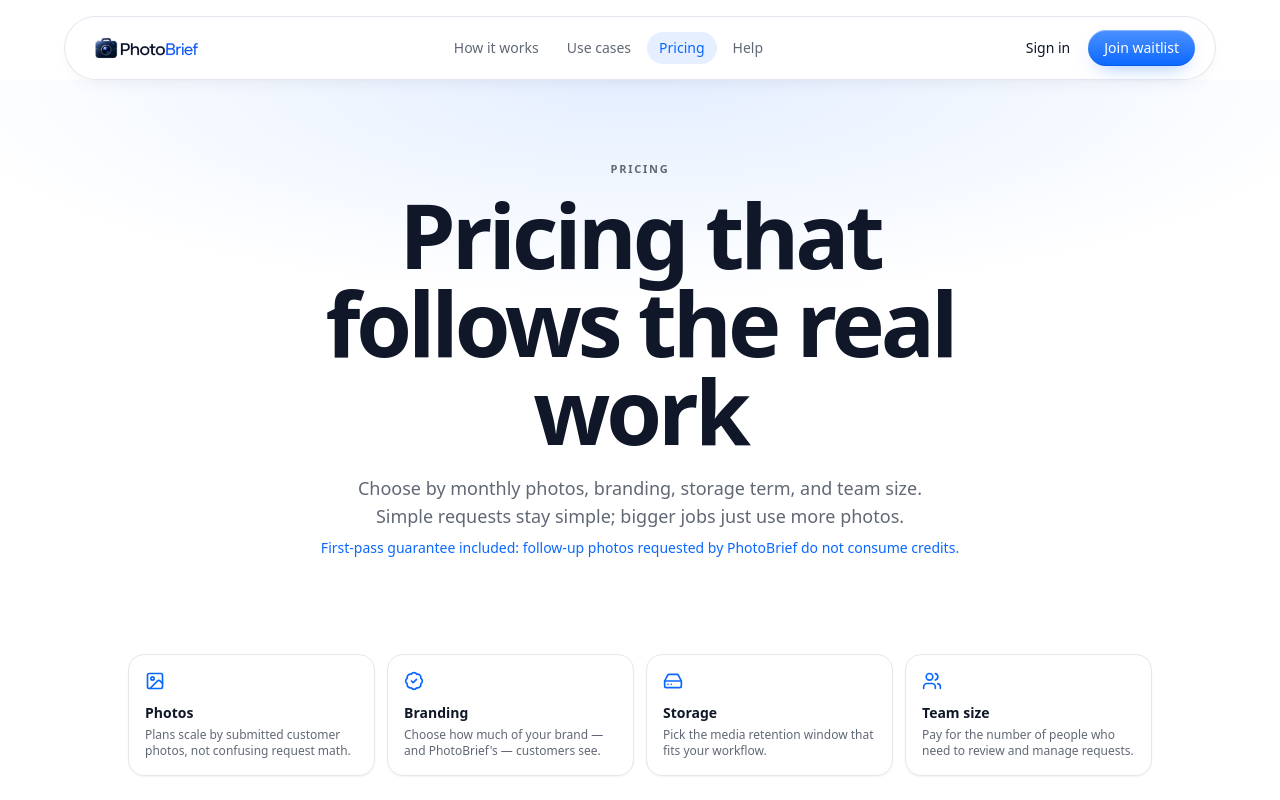
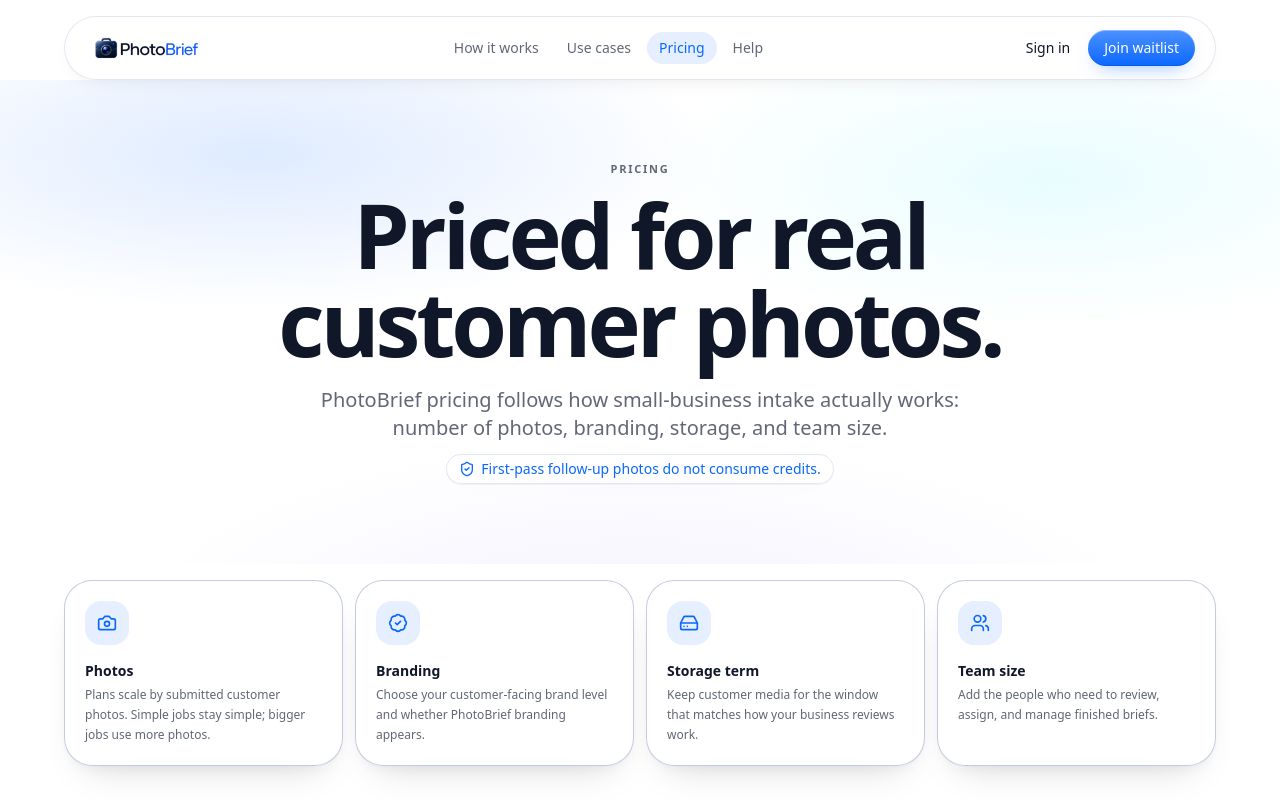
Before and after one commit to Rainbow-Meadow/photo-brief, a React (Vite) app: page /pricing in a window 1280 px wide. Shown: the top 800 px of the page. Built offline with nearby package versions, Linux system fonts and the light colour scheme; no server answers; the HTML template or start-up script is replaced by a standard one; what @lovable.dev/cloud-auth-js would draw is missing.

Commit message:
Polish pricing page around business structure

```diff
--- a/src/pages/Pricing.tsx
+++ b/src/pages/Pricing.tsx
@@ -1,6 +1,6 @@
 import { useMemo } from "react";
 import { NavLink } from "react-router-dom";
-import { ArrowRight, BadgeCheck, HardDrive, Image, ShieldCheck, Users } from "lucide-react";
+import { ArrowRight, BadgeCheck, Camera, HardDrive, ShieldCheck, Sparkles, Users } from "lucide-react";
 import { PricingCardGrid } from "@/components/pricing/PricingCardGrid";
 import { PageMeta } from "@/hooks/seo/usePageMeta";
 import { buildFaqJsonLd } from "@/hooks/seo/buildFaqJsonLd";
@@ -8,66 +8,54 @@ import { faqItems } from "@/features/help/content/faq";
 
 import { Button } from "@/components/ui/button";
 import { signupCtaTarget, signupCtaLabel } from "@/config/access";
-import {
-  Accordion,
-  AccordionContent,
-  AccordionItem,
-  AccordionTrigger,
-} from "@/components/ui/accordion";
+import { Accordion, AccordionContent, AccordionItem, AccordionTrigger } from "@/components/ui/accordion";
 
 const pricingAxes = [
-  { icon: Image, label: "Photos", copy: "Plans scale by submitted customer photos, not confusing request math." },
-  { icon: BadgeCheck, label: "Branding", copy: "Choose how much of your brand — and PhotoBrief's — customers see." },
-  { icon: HardDrive, label: "Storage", copy: "Pick the media retention window that fits your workflow." },
-  { icon: Users, label: "Team size", copy: "Pay for the number of people who need to review and manage requests." },
+  { icon: Camera, label: "Photos", copy: "Plans scale by submitted customer photos. Simple jobs stay simple; bigger jobs use more photos." },
+  { icon: BadgeCheck, label: "Branding", copy: "Choose your customer-facing brand level and whether PhotoBrief branding appears." },
+  { icon: HardDrive, label: "Storage term", copy: "Keep customer media for the window that matches how your business reviews work." },
+  { icon: Users, label: "Team size", copy: "Add the people who need to review, assign, and manage finished briefs." },
 ];
 
 export default function PricingPage() {
-  // Pricing-page FAQ = the business subset of the canonical FAQ source.
-  // No hardcoded duplicates; FAQPage JSON-LD is built from this same array.
-  const businessFaqs = useMemo(
-    () => faqItems.filter((f) => f.audience === "business"),
-    [],
-  );
+  const businessFaqs = useMemo(() => faqItems.filter((f) => f.audience === "business"), []);
   const jsonLd = useMemo(() => [buildFaqJsonLd(businessFaqs)], [businessFaqs]);
 
   return (
     <>
       <PageMeta
         title="Pricing | PhotoBrief"
-        description="PhotoBrief pricing based on monthly customer photos, branding, storage term, and team size. Follow-up photos requested by PhotoBrief are free."
+        description="PhotoBrief pricing based on monthly customer photos, customer branding, PhotoBrief branding, storage term, and team size. First-pass follow-up photos are free."
         canonicalPath="/pricing"
         jsonLd={jsonLd}
-        breadcrumbs={[
-          { name: "Home", path: "/" },
-          { name: "Pricing", path: "/pricing" },
-        ]}
+        breadcrumbs={[{ name: "Home", path: "/" }, { name: "Pricing", path: "/pricing" }]}
       />
       <section className="relative overflow-hidden">
-        <div aria-hidden className="pointer-events-none absolute inset-x-0 top-0 h-[520px] bg-ambient-sky" />
-        <div aria-hidden className="pointer-events-none absolute inset-0 -z-10 bg-ambient-mesh opacity-60" />
-        <div className="relative mx-auto max-w-3xl px-4 py-16 text-center sm:px-6 sm:py-20 lg:px-8 animate-lift-in">
+        <div aria-hidden className="pointer-events-none absolute inset-x-0 top-0 h-[620px] bg-ambient-future" />
+        <div aria-hidden className="future-grid pointer-events-none absolute inset-0 -z-10 opacity-70" />
+        <div className="relative mx-auto max-w-4xl px-4 py-16 text-center sm:px-6 sm:py-20 lg:px-8 animate-lift-in">
           <p className="text-eyebrow">Pricing</p>
-          <h1 className="text-display mt-3 text-foreground">Pricing that follows the real work</h1>
-          <p className="mx-auto mt-5 max-w-xl text-base text-muted-foreground sm:text-lg">
-            Choose by monthly photos, branding, storage term, and team size. Simple requests stay simple;
-            bigger jobs just use more photos.
+          <h1 className="text-display mt-3 text-foreground">Priced for real customer photos.</h1>
+          <p className="mx-auto mt-5 max-w-2xl text-base leading-7 text-muted-foreground sm:text-xl">
+            PhotoBrief pricing follows how small-business intake actually works: number of photos, branding, storage, and team size.
           </p>
-          <p className="mt-2 text-sm text-primary">
-            First-pass guarantee included: follow-up photos requested by PhotoBrief do not consume credits.
+          <p className="mt-3 inline-flex items-center gap-1.5 rounded-full glass px-3 py-1 text-sm font-medium text-primary">
+            <ShieldCheck className="h-4 w-4" /> First-pass follow-up photos do not consume credits.
           </p>
         </div>
       </section>
 
       <section className="relative px-4 pb-8 pt-4 sm:px-6 lg:px-8">
-        <div className="mx-auto grid max-w-5xl gap-3 sm:grid-cols-2 lg:grid-cols-4">
+        <div className="mx-auto grid max-w-6xl gap-3 sm:grid-cols-2 lg:grid-cols-4">
           {pricingAxes.map((axis) => {
             const Icon = axis.icon;
             return (
-              <div key={axis.label} className="rounded-2xl border bg-card p-4 shadow-elev-sm">
-                <Icon className="h-5 w-5 text-primary" />
-                <p className="mt-3 text-sm font-semibold text-foreground">{axis.label}</p>
-                <p className="mt-1 text-xs text-muted-foreground">{axis.copy}</p>
+              <div key={axis.label} className="glass-strong magnetic-card rounded-[1.75rem] p-5">
+                <span className="flex h-11 w-11 items-center justify-center rounded-2xl bg-primary/10 text-primary">
+                  <Icon className="h-5 w-5" />
+                </span>
+                <p className="mt-4 text-sm font-semibold text-foreground">{axis.label}</p>
+                <p className="mt-1 text-xs leading-5 text-muted-foreground">{axis.copy}</p>
               </div>
             );
           })}
@@ -79,11 +67,14 @@ export default function PricingPage() {
       </section>
 
       <section className="relative overflow-hidden bg-background">
-        <div aria-hidden className="pointer-events-none absolute inset-0 bg-ambient-mesh opacity-50" />
+        <div aria-hidden className="pointer-events-none absolute inset-0 bg-ambient-future opacity-60" />
         <div className="relative mx-auto max-w-3xl px-4 py-16 sm:px-6 lg:px-8">
-          <h2 className="text-center text-3xl font-semibold tracking-tight text-foreground">
-            Questions, answered.
-          </h2>
+          <div className="text-center">
+            <p className="text-eyebrow">FAQ</p>
+            <h2 className="mt-3 text-3xl font-semibold tracking-tight text-foreground sm:text-4xl">
+              Questions, answered.
+            </h2>
+          </div>
           <Accordion type="single" collapsible className="mt-8 glass-strong rounded-2xl px-4 sm:px-6">
             {businessFaqs.map((f) => (
               <AccordionItem key={f.id} value={f.id}>
@@ -93,13 +84,11 @@ export default function PricingPage() {
             ))}
           </Accordion>
 
-          <div className="glass-strong mt-12 flex flex-col items-center gap-3 rounded-3xl p-8 text-center shadow-glass-lg">
-            <ShieldCheck className="h-8 w-8 text-primary" />
-            <p className="text-base font-semibold text-foreground">
-              30-day money-back guarantee
-            </p>
+          <div className="glass-strong magnetic-card mt-12 flex flex-col items-center gap-3 rounded-[2rem] p-8 text-center shadow-glass-lg">
+            <Sparkles className="h-8 w-8 text-primary" />
+            <p className="text-base font-semibold text-foreground">Build the intake system before the lead volume hits.</p>
             <p className="max-w-md text-sm text-muted-foreground">
-              If PhotoBrief isn't a fit in your first month, email us and we'll refund you.
+              Start with one template and one website intake link. Then scale the photo volume when the workflow proves itself.
             </p>
             <Button asChild size="xl" className="mt-2 rounded-full">
               <NavLink to={signupCtaTarget()}>
```
